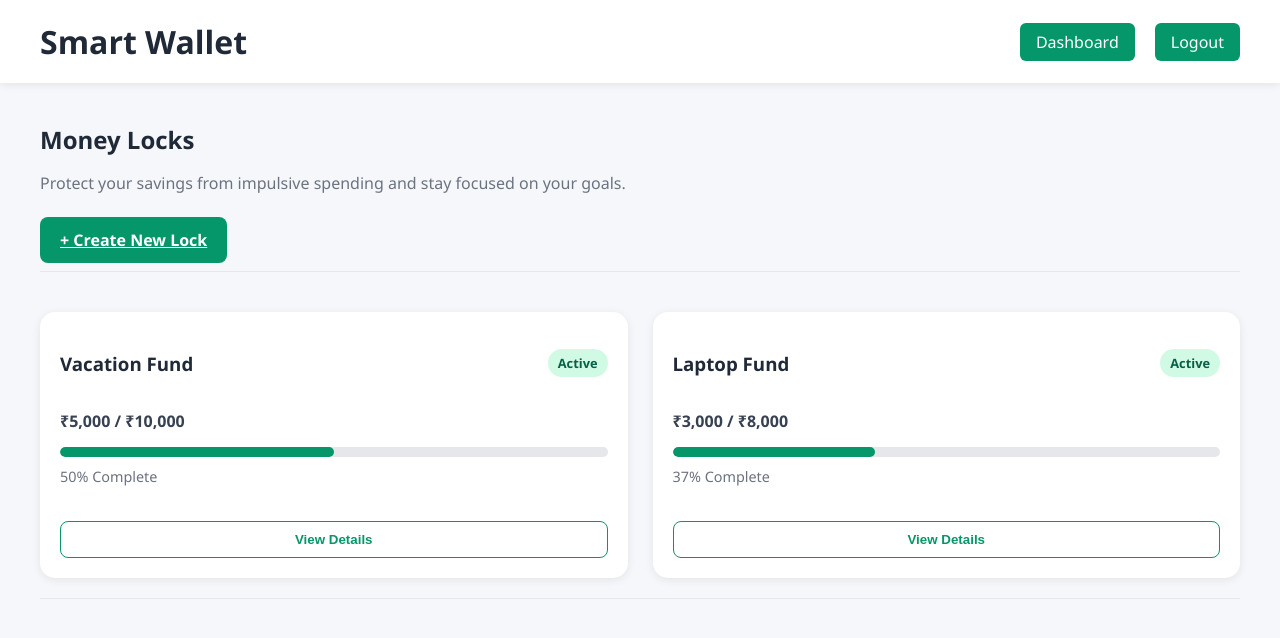
After one commit to shubhangipathania9-cys/Behavioral_Financial_Wallet, a Flask app: page /dashboard/money-locks in a window 1280 px wide. The commit adds this page. Shown: the top 638 px of the page. Run offline with Flask 3, Linux system fonts and the light colour scheme; the visitor is signed in with stand-in values (Sample User, id 1).

Commit message:
feat: add money locks and create lock pages

```diff
--- a/app.py
+++ b/app.py
@@ -38,6 +38,19 @@ def dashboard():
     connection.close()
 
     return render_template("dashboard.html", user=user)
+
+@app.route("/dashboard/money-locks")
+def money_locks():
+    if "user_id" not in session:
+        return redirect(url_for("login"))
+
+    return render_template("money_locks.html")
+@app.route("/dashboard/money-locks/create")
+def create_lock():
+    if "user_id" not in session:
+        return redirect(url_for("login"))
+
+    return render_template("create_lock.html")
 
 @app.route("/logout")
 def logout():
--- a/static/css/style.css
+++ b/static/css/style.css
@@ -456,3 +456,62 @@ main section {
 .dashboard-header a:hover {
   background-color: #047857;
 }
+/* =========================
+   MONEY LOCKS PAGE
+========================= */
+
+.locks-page-header {
+  position: relative;
+}
+
+.locks-page-header h2 {
+  margin-bottom: 10px;
+}
+
+.locks-page-header p {
+  color: #6b7280;
+}
+
+.create-lock-btn {
+  background-color: #059669;
+  color: white;
+  border: none;
+  padding: 12px 20px;
+  border-radius: 8px;
+  font-size: 1rem;
+  font-weight: 600;
+  cursor: pointer;
+  transition: 0.3s;
+}
+
+.create-lock-btn:hover {
+  background-color: #047857;
+  transform: translateY(-2px);
+}
+
+.all-locks {
+  display: grid;
+  grid-template-columns: repeat(auto-fit, minmax(300px, 1fr));
+  gap: 25px;
+}
+
+.lock-actions {
+  margin-top: 20px;
+}
+
+.lock-actions button {
+  width: 100%;
+  padding: 10px;
+  border: 1px solid #059669;
+  background-color: white;
+  color: #059669;
+  border-radius: 8px;
+  font-weight: 600;
+  cursor: pointer;
+  transition: 0.3s;
+}
+
+.lock-actions button:hover {
+  background-color: #059669;
+  color: white;
+}
--- a/templates/dashboard.html
+++ b/templates/dashboard.html
@@ -75,7 +75,7 @@
       <section class="locks-section">
         <div class="section-header">
           <h2>Money Locks</h2>
-          <a href="#">View All</a>
+          <a href="{{ url_for('money_locks') }}">View All</a>
         </div>
 
         <div class="locks-container">
--- /dev/null
+++ b/templates/money_locks.html
@@ -0,0 +1,79 @@
+<!doctype html>
+<html lang="en">
+  <head>
+    <meta charset="UTF-8" />
+    <meta name="viewport" content="width=device-width, initial-scale=1.0" />
+
+    <title>Money Locks - Smart Wallet</title>
+
+    <link
+      rel="stylesheet"
+      href="{{ url_for('static', filename='css/style.css') }}"
+    />
+  </head>
+
+  <body>
+    <header class="dashboard-header">
+      <h1>Smart Wallet</h1>
+
+      <div>
+        <a href="{{ url_for('dashboard') }}">Dashboard</a>
+        <a href="{{ url_for('logout') }}">Logout</a>
+      </div>
+    </header>
+
+    <main>
+      <section class="locks-page-header">
+        <h2>Money Locks</h2>
+
+        <p>
+          Protect your savings from impulsive spending and stay focused on your
+          goals.
+        </p>
+        <a href="{{ url_for('create_lock') }}" class="create-lock-btn">
+          + Create New Lock
+        </a>
+      </section>
+
+      <section class="all-locks">
+        <div class="lock-card">
+          <div class="lock-top">
+            <h3>Vacation Fund</h3>
+            <span class="status active">Active</span>
+          </div>
+
+          <p class="amount">₹5,000 / ₹10,000</p>
+
+          <div class="progress-bar">
+            <div class="progress-fill" style="width: 50%"></div>
+          </div>
+
+          <p class="progress-text">50% Complete</p>
+
+          <div class="lock-actions">
+            <button>View Details</button>
+          </div>
+        </div>
+
+        <div class="lock-card">
+          <div class="lock-top">
+            <h3>Laptop Fund</h3>
+            <span class="status active">Active</span>
+          </div>
+
+          <p class="amount">₹3,000 / ₹8,000</p>
+
+          <div class="progress-bar">
+            <div class="progress-fill" style="width: 37%"></div>
+          </div>
+
+          <p class="progress-text">37% Complete</p>
+
+          <div class="lock-actions">
+            <button>View Details</button>
+          </div>
+        </div>
+      </section>
+    </main>
+  </body>
+</html>
```
Also changed, not shown: docs/engineering-journal/015-building-money-lock-page-structure.md (added, +68 -0 lines), templates/create_lock.html (added, +82 -0 lines).
